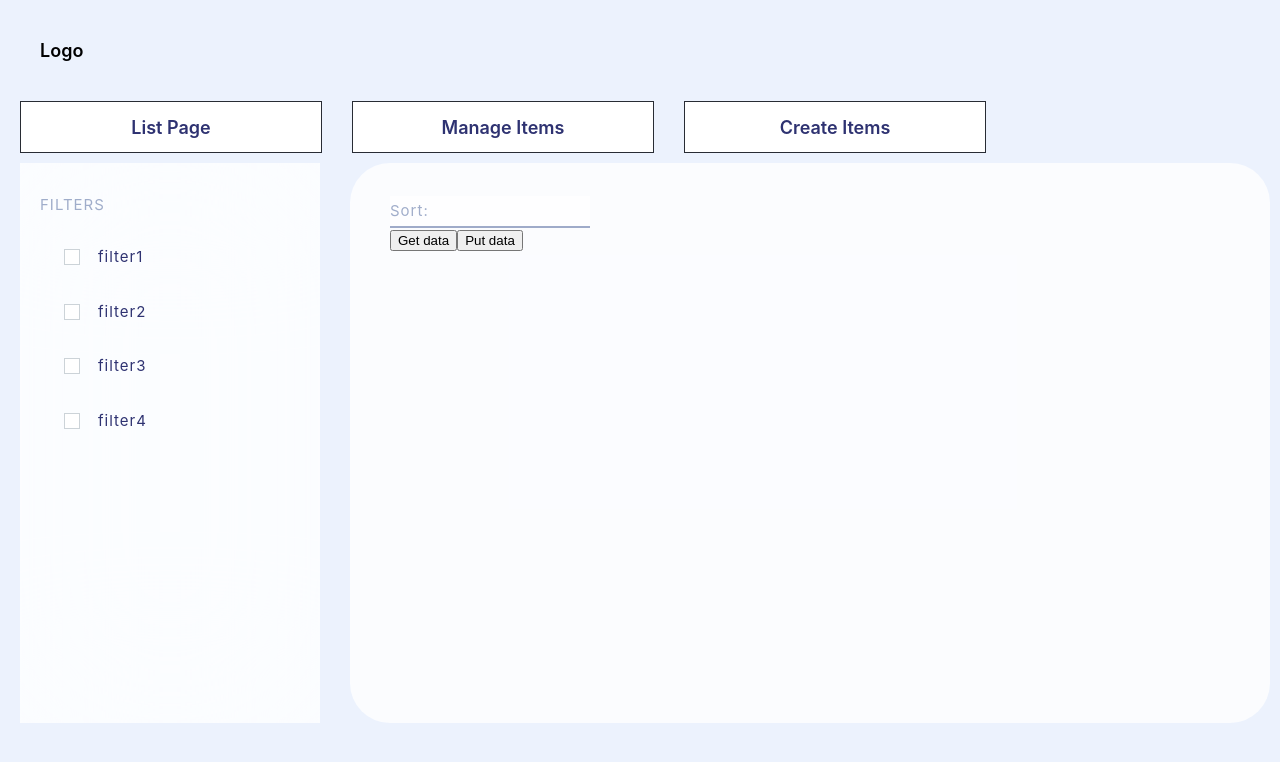
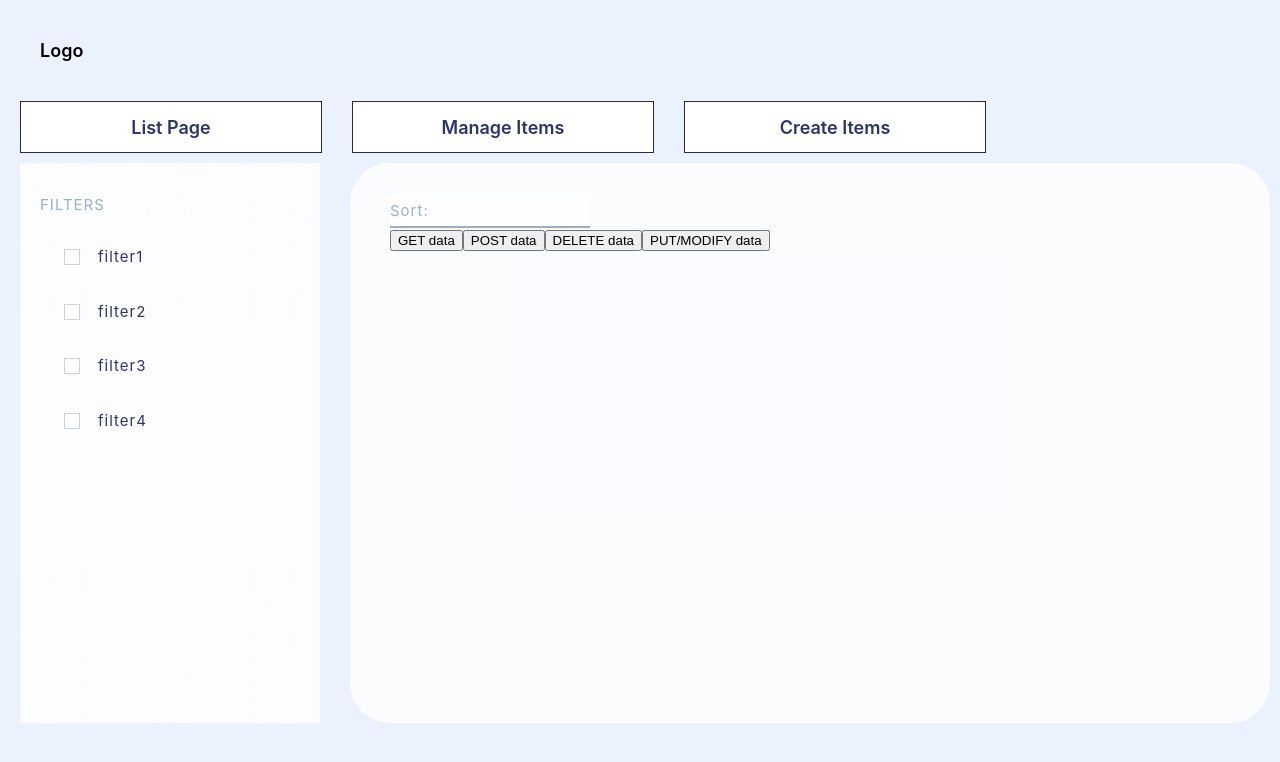
Before and after one commit to chuliy/react-project, a React (Create React App) app: page / in a window 1280 px wide. Shown: the top 762 px of the page. Built offline with nearby package versions, Linux system fonts and the light colour scheme; a web font is replaced by a local one.

Commit message:
added server PUT function

```diff
--- a/src/components/ListPage/Items/Items.jsx
+++ b/src/components/ListPage/Items/Items.jsx
@@ -3,30 +3,73 @@ import { SortDropdown } from './SortDropdown/SortDropdown';
 import "./Items.css";
 
 export const Items = (props) => {
-    async function getFromLocalhost() {
-        await fetch("http://localhost:3000/")
-        .then(res => console.log(res));
+    let tempVar = null;
+
+    // GET product list
+    async function getItemsFromServer() {
+        return await fetch("http://localhost:3000/products")
+            .then(res => res.json())
+            .then(res => reassign(res))
+            .then(res => console.log(tempVar));
     }
 
-    async function postFromLocalhost() {
-        fetch('http://localhost:3000/product', {
+    // POST new item
+    async function postItemsOnServer() {
+        await fetch('http://localhost:3000/product', {
             method: 'POST',
-            headers: {
-                'Accept': 'application/json, text/plain, */*',
-                'Content-Type': 'application/json'
-            },
-            body: JSON.stringify({ name: "someItem", cost: "15.00", categoryId: "3" })
-        }).then(res => res.json())
-        .then(res => console.log(res));
+            headers: { 'Content-Type': 'application/json' },
+            body: JSON.stringify({
+                name: "someItem",
+                cost: 1500,
+                categoryId: 3
+            })
+        })
+            //.then(res => res.json())
+            //.then(res => console.log(res));
+    }
 
+    // DELETE all items from server
+    async function deleteItmesFromServer() {
+        for (let i = 0; i < tempVar.length; i++) {
+            await fetch(`http://localhost:3000/product/${tempVar[i].id}`, {
+                method: 'DELETE',
+                headers: { 'Content-Type': 'application/json' },
+                params: { id: tempVar[i].id },
+                body: null
+            })
+                //.then(res => res.json())
+                //.then(res => reassign(res));
+        }
+    }
+
+    // MODIFY item on server
+    async function modifyItmeOnServer() {
+        await fetch(`http://localhost:3000/product/${tempVar[0].id}`, {
+            method: 'PUT',
+            headers: { 'Content-Type': 'application/json' },
+            params: { id: tempVar[0].id },
+            body: JSON.stringify({ name: "alalalla", cost: 50, categoryId: 1})
+        })
+            //.then(res => console.log(res));
+    }
+
+    // app.put('/product/:id', (req, res) => {
+    //     const respond = getResponder(res);
+    //     const { id } = req.params;
+    //     const { name, cost, categoryId } = req.body;
+
+    function reassign(baseVar) {
+        tempVar = baseVar;
     }
 
     return (
         <div className='items-main-container'>
             <SortDropdown />
             <div>
-                <button onClick={getFromLocalhost}>Get data</button>
-                <button onClick={postFromLocalhost}>Put data</button>
+                <button onClick={getItemsFromServer}>GET data</button>
+                <button onClick={postItemsOnServer}>POST data</button>
+                <button onClick={deleteItmesFromServer}>DELETE data</button>
+                <button onClick={modifyItmeOnServer}>PUT/MODIFY data</button>
             </div>
         </div>
     );
```
